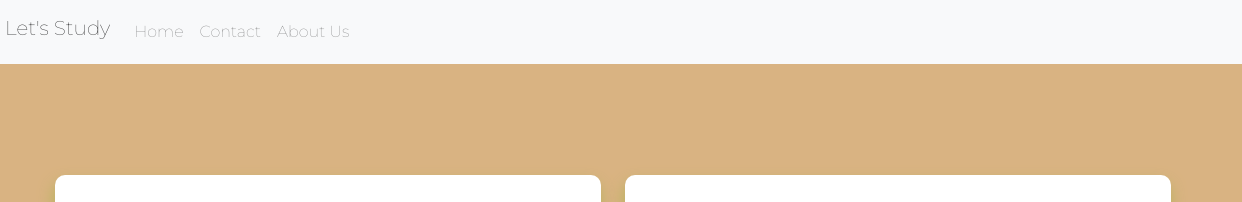
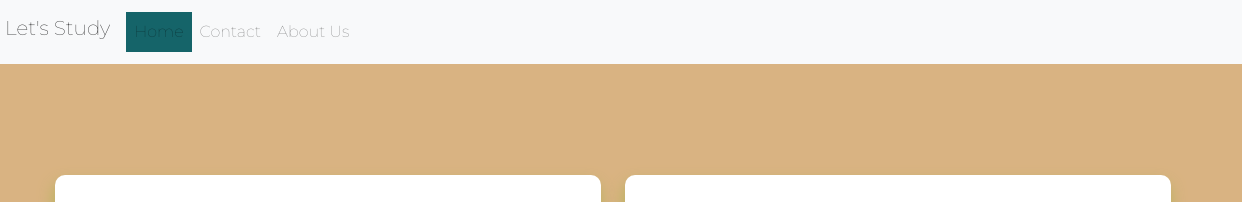
Before and after one commit to gabrielspinoza/study-app, a website: page views/index.html in a window 1280 px wide. Shown: the top 202 px of the page, 38-1280 px from the left. Drawn offline with nearby package versions, Linux system fonts and the light colour scheme; files that its build step writes are made by us from their sources; files whose address does not match are found by name.

Commit message:
added active style to css

```diff
--- a/public/stylesheets/style.css
+++ b/public/stylesheets/style.css
@@ -96,3 +96,7 @@ tr, td, th{
     /* 50%{transform: rotateY(180deg);}
     100%{transform: rotateY(360deg);} */
 }
+
+.active {
+    background-color: rgb(21, 100, 105);
+}
```
